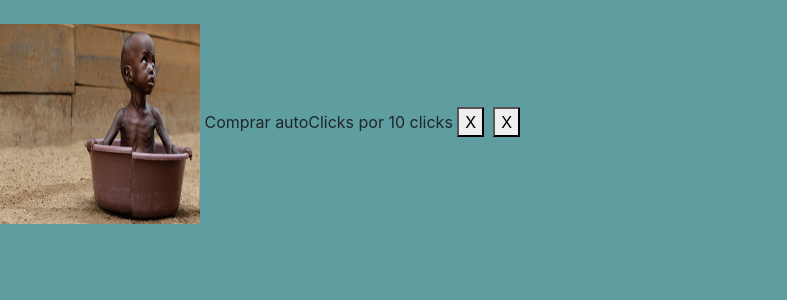
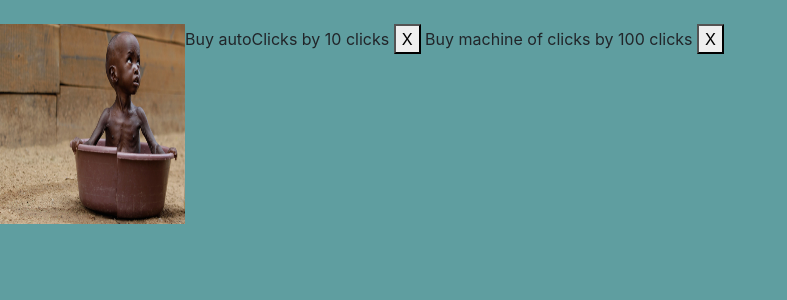
Before and after one commit to carlosRepo/juego-html, a Jekyll site: the page index.html, which Jekyll copies as it is, in a window 1280 px wide. Shown: the top 300 px of the page, without its empty margins (0-787 px from the left). Built offline with Jekyll 4.4.1, drawn with Linux system fonts in a browser that asks for light colours.

Commit message:
Update index.html
new button

```diff
--- a/index.html
+++ b/index.html
@@ -17,7 +17,7 @@
     <div>
       <label id="counter"></label>
       <br />
-      <div>
+      <div class="row">
         <img
           id="clickImage"
           onclick="clickImage()"
@@ -26,13 +26,17 @@
           src="images/01100110 01101001 01110010 01110011 01110100 00100000 01100101 01100001 01110011 01110100 01100101 01110010 00100000 01100101 01100111 01100111 01110111 01101000 01100001 01110100 00100000 011.jpg"
           alt="No image for u."
         />
+        <div>
+          <label id="labelPrecioClicks" for="buttonComprarClicks"
+            >Buy autoClicks by 10 clicks
+          </label>
+          <button id="buttonComprarClicks" onclick="comprarclicks();">X</button>
 
-        <label id="labelPrecioClicks" for="buttonComprarClicks"
-          >Comprar autoClicks por 10 clicks
-        </label>
-        <button id="buttonComprarClicks" onclick="comprarclicks();">X</button>
-        <label for="buttonComprar"></label>
-        <button>X</button>
+          <label id="labelPrecio" for="buttonComprar"
+            >Buy machine of clicks by 100 clicks</label
+          >
+          <button>X</button>
+        </div>
       </div>
     </div>
   </body>
```
